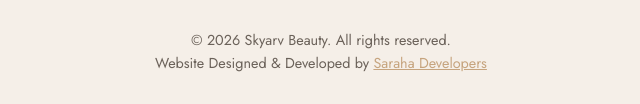
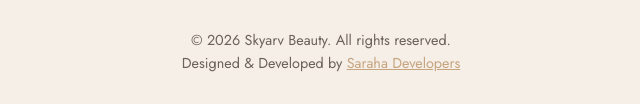
Before and after one commit to Codewithkaranja/SkyArv-Beauty-SPA, a plain HTML site: page index.html in a window 1280 px wide. Shown: the part 6610-6714 px from the top of the page, 319-959 px from the left. Drawn offline with Linux system fonts and the light colour scheme.

Commit message:
Update: refined spa website concept

```diff
--- a/index.html
+++ b/index.html
@@ -401,7 +401,7 @@
             <a href="#booking">Reserve Your Spa Experience</a>
         </div>
         <div class="copyright">
-            © <span id="currentYear"></span> Skyarv Beauty. All rights reserved. <br> Website Designed & Developed by <a href="https://sarahadevelopers.co.ke" target="_blank" style="color: var(--gold);">Saraha Developers</a>
+            © <span id="currentYear"></span> Skyarv Beauty. All rights reserved. <br>Designed & Developed by <a href="https://sarahadevelopers.co.ke" target="_blank" style="color: var(--gold);">Saraha Developers</a>
         </div>
     </footer>
 
```
Also changed, not shown: pricing.html (+1 -1 lines), services.html (+1 -1 lines).
